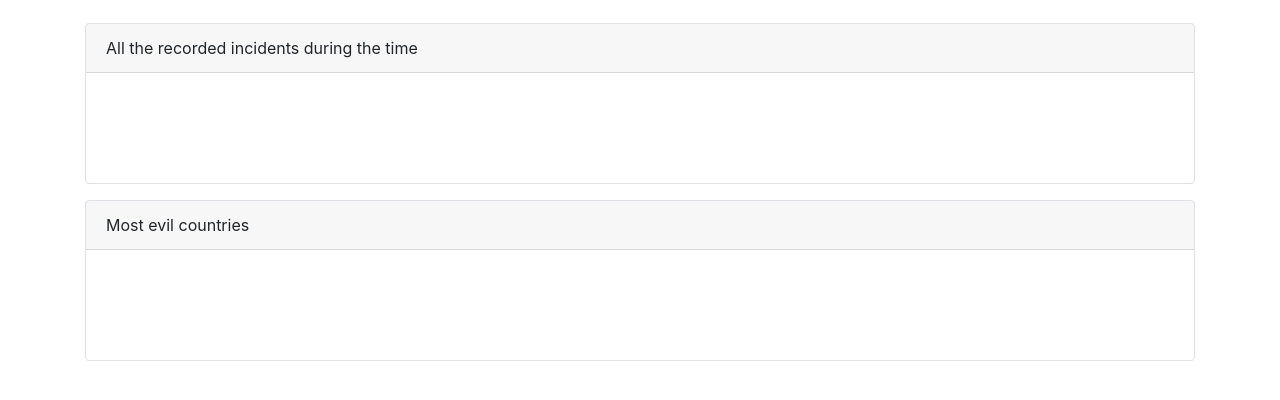
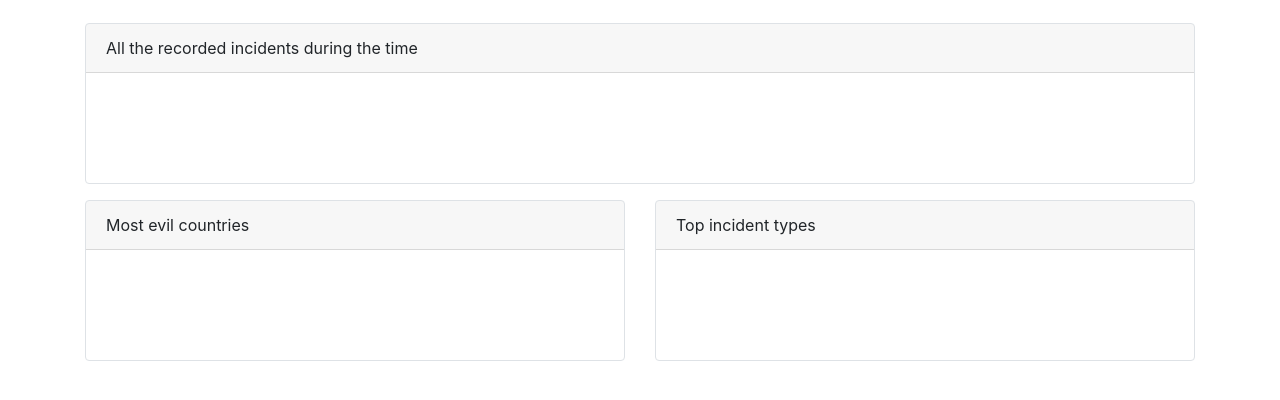
Before and after one commit to turris-cz/sentinel-sview, a Flask app: template sview/templates/statistics/incidents.html in a window 1280 px wide. Shown: the part 384-784 px from the top of the page. Run offline with Flask 2, Linux system fonts and the light colour scheme; the template is opened without the code that fills it, so the values that code supplies are empty; some libraries are stand-ins or nearby versions.

Commit message:
stats: Add 'top incident types' table to incidents
statistics: Add top incident types table to the `incidents` tab

```diff
--- a/sview/queries/__init__.py
+++ b/sview/queries/__init__.py
@@ -20,6 +20,7 @@ from .flux.incidents import map_overview
 from .flux.incidents import top_countries_trends
 
 from .flux.incidents import all_incidents_graph
+from .flux.incidents import top_incident_types
 
 PERIODS = {
     "1h": {
@@ -103,6 +104,10 @@ RESOURCE_QUERIES = {
         "query": top_combinations,
         "params": {"limit": limit_long},
     },
+    "top_incident_types": {
+        "query": top_incident_types,
+        "params": {"limit": limit_dashboard},
+    },
     "map_scores": {
         "query": map_overview,
         "post_process": lambda d: as_map_data(d, "country", "count"),
--- a/sview/static/js/sview.js
+++ b/sview/static/js/sview.js
@@ -158,6 +158,16 @@ function createPasswordRow(row){
 	a.setAttribute("href", "/passwords/details/" + btoa(row["password"]));
 	a.innerHTML = row["password"];
 	strong.appendChild(a);
+	td.appendChild(strong);
+
+	return [td];
+}
+
+
+function createIncidentTypeRow(row){
+	td = document.createElement("td");
+	let strong = document.createElement('strong');
+	strong.innerHTML = row["source"].concat(" / ").concat(row["action"]);
 	td.appendChild(strong);
 
 	return [td];
@@ -333,6 +343,9 @@ redraw_callbacks = {
 	"top_passwords": function(data){
 		create_data_box(data, createPasswordRow);
 	},
+	"top_incident_types": function(data){
+		create_data_box(data, createIncidentTypeRow)
+	},
 	"top_passwords_long": function(data){
 		create_data_box(data, createPasswordRow);
 	},
--- a/sview/statistics.py
+++ b/sview/statistics.py
@@ -126,6 +126,7 @@ def incidents():
         "map_scores",
         "all_incidents_graph",
         "top_countries",
+        "top_incident_types",
     ]
     params = {"period": request.args.get("period", "1y")}
 
--- a/sview/templates/_snippets.html
+++ b/sview/templates/_snippets.html
@@ -29,7 +29,7 @@
 {%- endmacro -%}
 
 {%- macro data_item(data) -%}
-	{%- set len_limit = 10 -%}
+	{%- set len_limit = 14 -%}
 	{%- if data|length > len_limit -%}
 	<abbr title="{{ data }}">
 		{{ data | truncate(len_limit, True, "...", 0) }}
--- a/sview/templates/statistics/incidents.html
+++ b/sview/templates/statistics/incidents.html
@@ -26,6 +26,9 @@
 			{{ country_code_item(data_item) }}
 		{%- endcall %}
 	</div>
+	<div class="col-md">
+		{{ pair_data_box("top_incident_types", "Top incident types", resources["top_incident_types"], "source", "action") }}
+	</div>
 </div>
 {{ request_missing_resources(resource_names, resources, active_params) }}
 {% endblock %}
```
Also changed, not shown: sview/queries/flux/incidents.py (+12 -0 lines).
